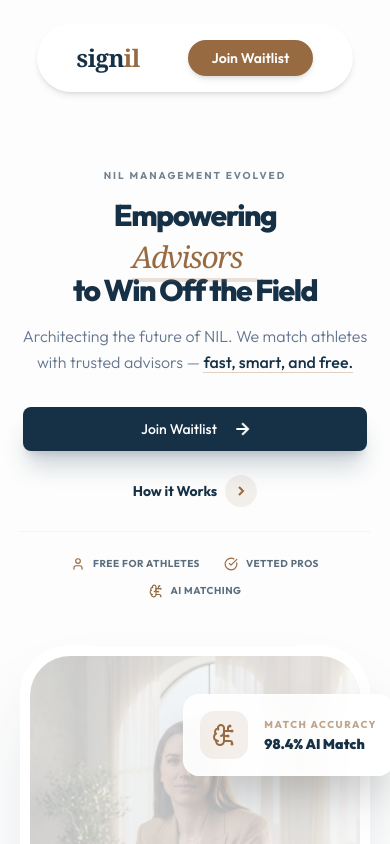
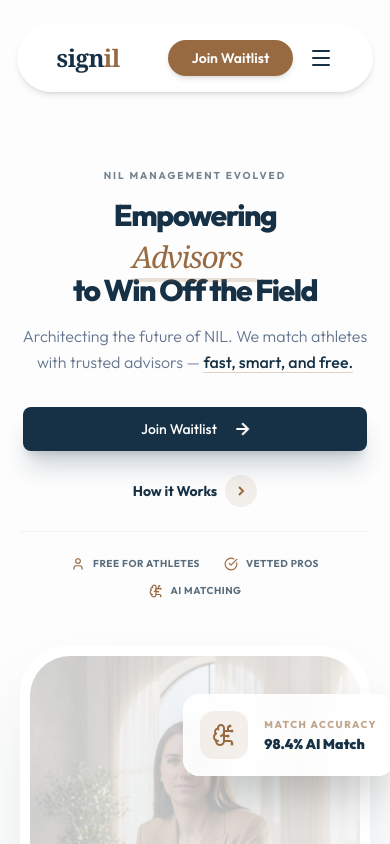
Before and after one commit to bilals2008/signil, a React (Vite) app in the folder client/: page / in a window 390 px wide. Shown: the top 844 px of the page. Built offline with nearby package versions, Linux system fonts and the light colour scheme.

Commit message:
fix: links are not visible in sm screen

```diff
--- a/client/src/components/layout/Navbar.jsx
+++ b/client/src/components/layout/Navbar.jsx
@@ -1,10 +1,12 @@
 // File: client/src/components/layout/Navbar.jsx
 import React, { useState, useEffect } from 'react';
 import { Button } from "@/components/ui/button";
-import { Link } from 'react-router-dom'; // Assuming shadcn button is available or I'll use standard tailwind if not
+import { Link } from 'react-router-dom';
+import { Menu, X } from 'lucide-react';
 
 const Navbar = () => {
     const [scrolled, setScrolled] = useState(false);
+    const [isMobileMenuOpen, setIsMobileMenuOpen] = useState(false);
 
     useEffect(() => {
         const handleScroll = () => {
@@ -37,10 +39,42 @@ const Navbar = () => {
                     </Link>
                 </div>
 
-                {/* CTA Button */}
-                <Button className="rounded-full px-6 py-2 font-semibold text-white bg-[#986a41] hover:bg-[#855a35] transition-colors shadow-md">
-                    Join Waitlist
-                </Button>
+                {/* CTA Button & Mobile Toggle */}
+                <div className="flex items-center gap-4">
+                    <Button className="rounded-full px-6 py-2 font-semibold text-white bg-[#986a41] hover:bg-[#855a35] transition-colors shadow-md text-sm">
+                        Join Waitlist
+                    </Button>
+
+                    {/* Mobile Menu Toggle */}
+                    <button
+                        className="md:hidden text-[#163146] hover:text-[#986a41] transition-colors"
+                        onClick={() => setIsMobileMenuOpen(!isMobileMenuOpen)}
+                    >
+                        {isMobileMenuOpen ? <X size={24} /> : <Menu size={24} />}
+                    </button>
+                </div>
+
+                {/* Mobile Menu Dropdown */}
+                {isMobileMenuOpen && (
+                    <div className="absolute top-full left-0 w-full mt-4 px-6 md:hidden">
+                        <div className="bg-white rounded-2xl shadow-xl border border-gray-100 p-4 flex flex-col gap-4">
+                            <Link
+                                to="/athletes"
+                                className="text-[15px] font-medium text-[#163146] hover:text-[#986a41] transition-colors px-4 py-2 hover:bg-gray-50 rounded-lg"
+                                onClick={() => setIsMobileMenuOpen(false)}
+                            >
+                                Athletes
+                            </Link>
+                            <Link
+                                to="/advisors"
+                                className="text-[15px] font-medium text-[#163146] hover:text-[#986a41] transition-colors px-4 py-2 hover:bg-gray-50 rounded-lg"
+                                onClick={() => setIsMobileMenuOpen(false)}
+                            >
+                                Advisors & Agents
+                            </Link>
+                        </div>
+                    </div>
+                )}
             </nav>
         </div>
     );
```
